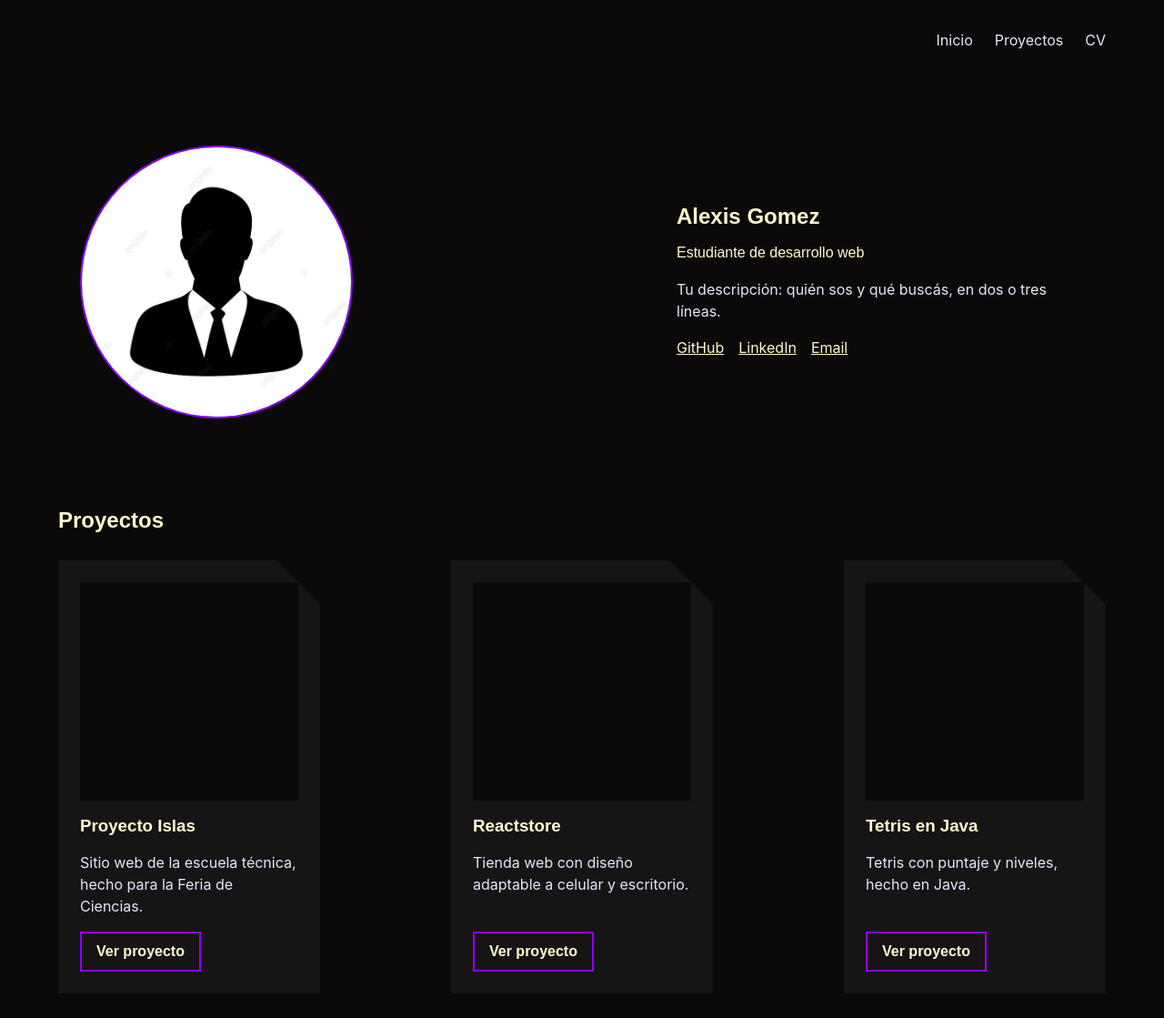
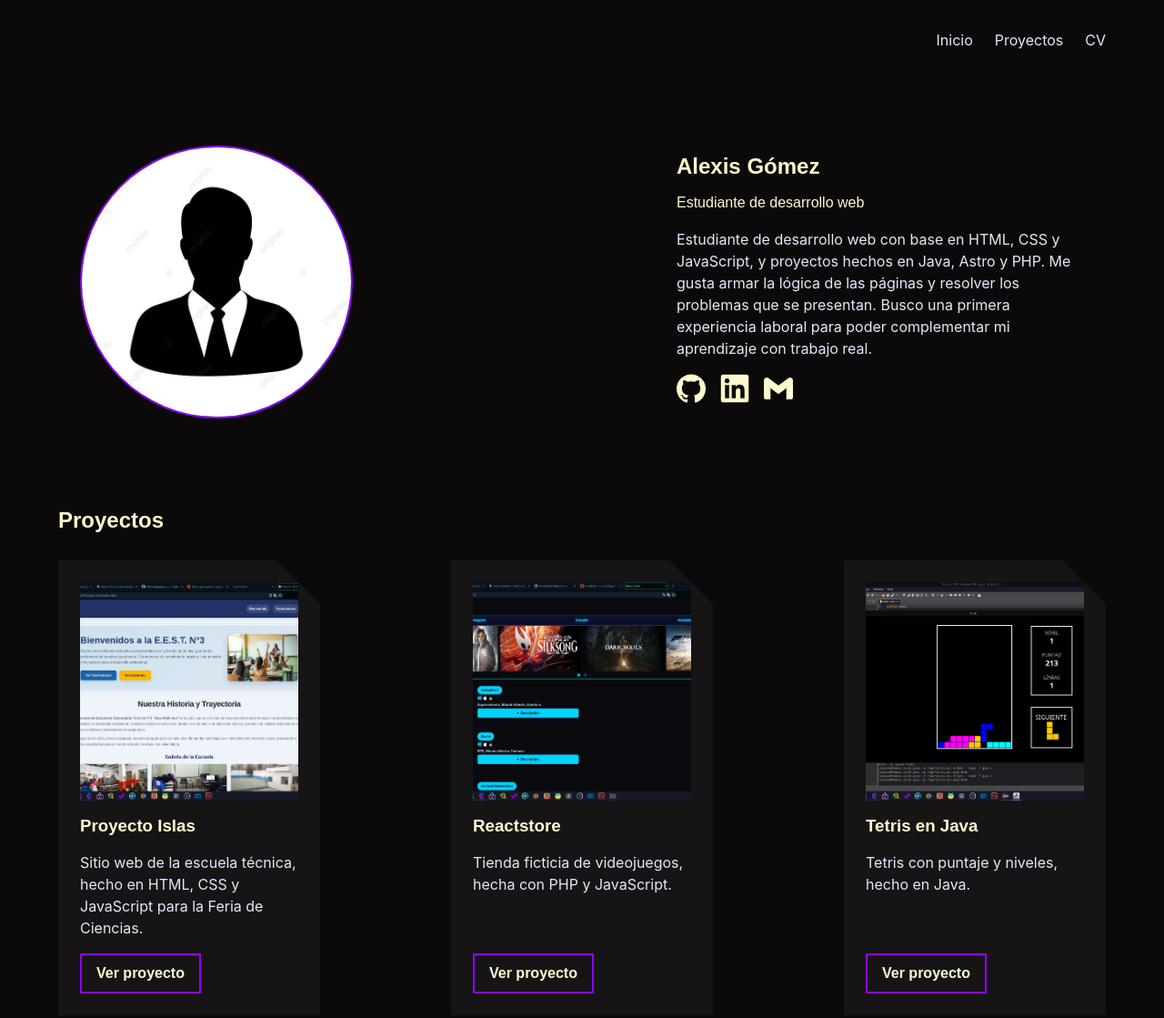
Before and after one commit to Al-exan-der/Portfolio, an Astro site: page / in a window 1280 px wide. Shown: the top 1119 px of the page at 91% size. Built offline with nearby package versions, Linux system fonts and the light colour scheme; Astro itself is replaced by a stand-in of ours.

Commit message:
ajuste a las cards

```diff
--- a/src/pages/index.astro
+++ b/src/pages/index.astro
@@ -6,18 +6,21 @@ const proyectos = [
   {
     titulo: "Proyecto Islas",
     descripcion:
-      "Sitio web de la escuela técnica, hecho para la Feria de Ciencias.",
-    enlace: "#",
+      "Sitio web de la escuela técnica, hecho en HTML, CSS y JavaScript para la Feria de Ciencias.",
+    enlace: "https://github.com/Nitram-2921/Proyecto-islas",
+    imagen: "Islas.png",
   },
   {
     titulo: "Reactstore",
-    descripcion: "Tienda web con diseño adaptable a celular y escritorio.",
-    enlace: "#",
+    descripcion: "Tienda ficticia de videojuegos, hecha con PHP y JavaScript.",
+    enlace: "https://github.com/Al-exan-der/Reactstore",
+    imagen: "reactstore.png",
   },
   {
     titulo: "Tetris en Java",
     descripcion: "Tetris con puntaje y niveles, hecho en Java.",
-    enlace: "#",
+    enlace: "https://github.com/Luketi308/Tetris",
+    imagen: "Tetris.png",
   },
 ];
 ---
@@ -31,7 +34,11 @@ const proyectos = [
     <link rel="icon" href={`${base}/favicon.ico`} />
     <meta name="viewport" content="width=device-width" />
     <meta name="generator" content={Astro.generator} />
-    <title>Portfolio</title>
+    <title>Alexis Gómez | Desarrollo web</title>
+    <meta
+      name="description"
+      content="Portfolio de Alexis Gómez, estudiante de desarrollo web. Proyectos en HTML, CSS, JavaScript, PHP, Java y Astro."
+    />
   </head>
   <body>
     <header class="contenedor">
@@ -60,27 +67,48 @@ const proyectos = [
         <img
           class="avatar"
           src={`${base}/perfil.png`}
-          alt="Foto de Alexis Gomez"
+          alt="Foto de Alexis Gómez"
           width="300"
           height="300"
         />
         <div class="portada-texto">
-          <h1>Alexis Gomez</h1>
+          <h1>Alexis Gómez</h1>
           <p class="rol">Estudiante de desarrollo web</p>
-          <p>Tu descripción: quién sos y qué buscás, en dos o tres líneas.</p>
+          <p>
+            Estudiante de desarrollo web con base en HTML, CSS y JavaScript, y
+            proyectos hechos en Java, Astro y PHP. Me gusta armar la lógica de
+            las páginas y resolver los problemas que se presentan. Busco una
+            primera experiencia laboral para poder complementar mi aprendizaje
+            con trabajo real.
+          </p>
           <ul class="redes">
             <li>
-              <a href="https://github.com/Al-exan-der" target="_blank" rel="noopener">
-                GitHub
-              </a>
+              <a
+                class="icono"
+                href="https://github.com/Al-exan-der"
+                target="_blank"
+                rel="noopener"
+                aria-label="GitHub"
+                style={`--icono: url(${base}/iconos/github-icon.svg)`}
+              ></a>
             </li>
             <li>
-              <a href="https://www.linkedin.com/in/alexis-g%C3%B3mez-a4461a356/" target="_blank" rel="noopener">
-                LinkedIn
-              </a>
+              <a
+                class="icono"
+                href="https://www.linkedin.com/in/alexis-g%C3%B3mez-a4461a356/"
+                target="_blank"
+                rel="noopener"
+                aria-label="LinkedIn"
+                style={`--icono: url(${base}/iconos/linkedin-plain.svg)`}
+              ></a>
             </li>
             <li>
-              <a href="alexgome7i@gmail.com">Email</a>
+              <a
+                class="icono"
+                href="mailto:alexgome7i@gmail.com"
+                aria-label="Email"
+                style={`--icono: url(${base}/iconos/google-gmail.svg)`}
+              ></a>
             </li>
           </ul>
         </div>
@@ -90,7 +118,22 @@ const proyectos = [
         <div class="grilla">
           {proyectos.map((p) => (
             <article class="card">
-              <div class="card-imagen"></div>
+              <a
+                class="card-imagen"
+                href={p.enlace}
+                target="_blank"
+                rel="noopener"
+                aria-label={`Ver el repositorio de ${p.titulo} en GitHub`}
+              >
+                <img
+                  src={`${base}/${p.imagen}`}
+                  alt={`Captura de ${p.titulo}`}
+                  loading="lazy"
+                />
+                <span class="card-overlay" aria-hidden="true">
+                  Ver repositorio en GitHub
+                </span>
+              </a>
               <h3>{p.titulo}</h3>
               <p>{p.descripcion}</p>
               <a class="boton" href={p.enlace} target="_blank" rel="noopener">
@@ -102,7 +145,7 @@ const proyectos = [
       </section>
     </main>
     <footer class="contenedor">
-      <p>© 2026, Alexis Gomez</p>
+      <p>© 2026, Alexis Gómez</p>
     </footer>
   </body>
 </html>
--- a/src/styles/global.css
+++ b/src/styles/global.css
@@ -19,7 +19,6 @@
   --space-8: 2rem; /* 32 */
   --space-12: 3rem; /* 48 */
   --space-20: 5rem; /* 80 */
-  --space-22: 12.5rem;
 }
 
 body {
@@ -97,8 +96,27 @@ h3 {
 }
 
 .card-imagen {
+  position: relative;
+  display: block;
   aspect-ratio: 1 / 1;
+  overflow: hidden;
   background-color: var(--fondo);
+}
+
+.card-imagen img {
+  display: block;
+  width: 100%;
+  height: 100%;
+  object-fit: cover;
+}
+
+.card-imagen:focus-visible {
+  outline: 2px solid var(--texto-importante);
+  outline-offset: 2px;
+}
+
+.card-overlay {
+  display: none;
 }
 .card p {
   margin: 0;
@@ -164,3 +182,60 @@ h3 {
 .redes a {
   color: var(--texto-importante);
 }
+
+.icono {
+  display: inline-block;
+  width: var(--space-8);   /* 32 px */
+  height: var(--space-8);
+  background-color: var(--texto-importante);
+  -webkit-mask: var(--icono) center / contain no-repeat;
+  mask: var(--icono) center / contain no-repeat;
+}
+
+@media (hover: hover) and (pointer: fine) {
+  .card-imagen {
+    transition: box-shadow 0.3s;
+  }
+  .card-imagen img {
+    transition: transform 0.3s;
+  }
+  .card-imagen:hover {
+    box-shadow: 0 0 var(--space-6) var(--acento);
+  }
+  .card-imagen:hover img {
+    transform: scale(1.08);
+  }
+  .card-overlay {
+    position: absolute;
+    inset: 0;
+    display: flex;
+    align-items: center;
+    justify-content: center;
+    padding: var(--space-4);
+    text-align: center;
+    background-color: color-mix(in srgb, var(--fondo) 75%, transparent);
+    color: var(--texto-importante);
+    font-family: var(--fuente-corta);
+    font-weight: 700;
+    opacity: 0;
+    transition: opacity 0.3s;
+  }
+  .card-imagen:hover .card-overlay,
+  .card-imagen:focus-visible .card-overlay {
+    opacity: 1;
+  }
+  .boton {
+    display: none;
+  }
+}
+
+@media (prefers-reduced-motion: reduce) {
+  .card-imagen,
+  .card-imagen img,
+  .card-overlay {
+    transition: none;
+  }
+  .card-imagen:hover img {
+    transform: none;
+  }
+}
```
Also changed, not shown: public/Islas.png (added), public/Tetris.png (added), public/html-5(color).svg (deleted), public/iconos/css.svg (renamed from public/css.svg), public/iconos/github-icon.svg (renamed from public/github-icon.svg), public/iconos/google-gmail.svg (added), public/iconos/html-5(Monochrone).svg (renamed from public/html-5(Monochrone).svg), public/iconos/javascript.svg (renamed from public/javascript.svg), public/iconos/linkedin-plain.svg (added), public/iconos/mysql.svg (added), public/iconos/php.svg (renamed from public/php.svg), public/linkedin-original.svg (deleted), public/reactstore.png (added).
